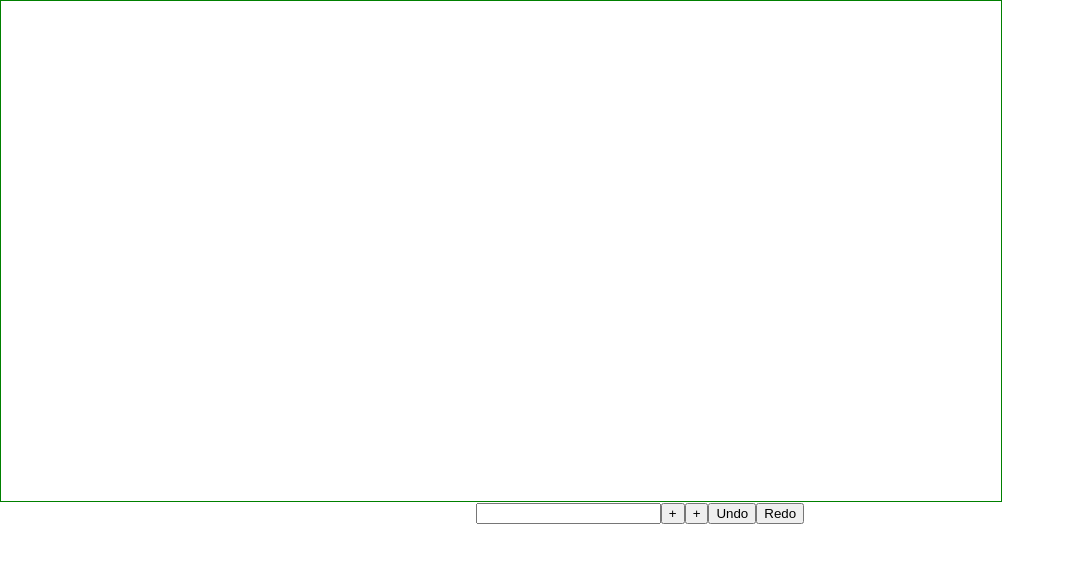
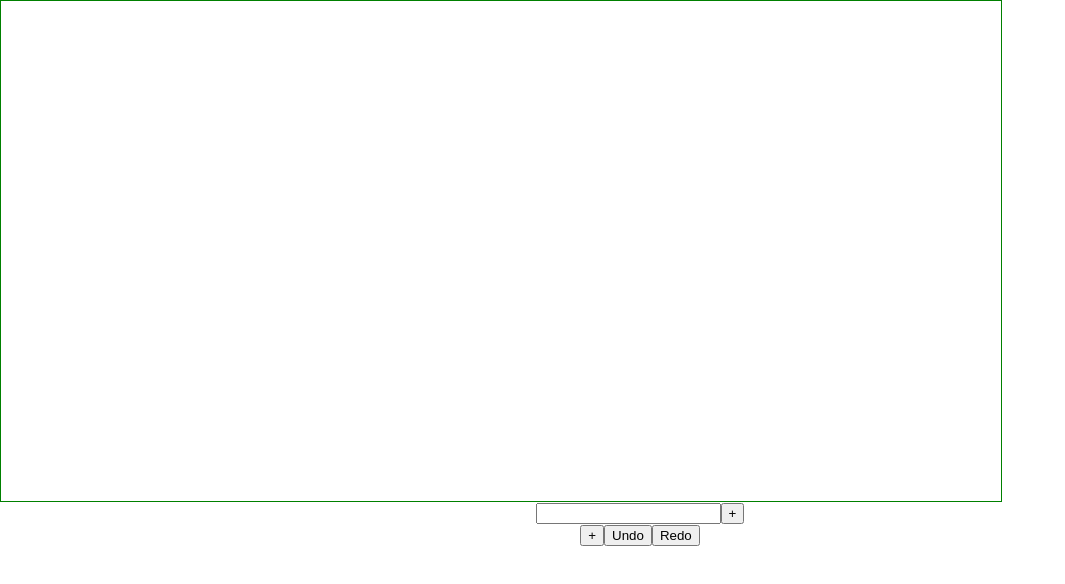
Before and after one commit to heyimcsy/undo-manager-library, a React (Create React App) app: page / in a window 1280 px wide. Shown: the top 584 px of the page, without its empty margins (0-1065 px from the left). Built offline with nearby package versions, Linux system fonts and the light colour scheme; what undo-manager would draw is missing.

Commit message:
기능에 따른 컴포넌트 분리

```diff
--- a/src/App.js
+++ b/src/App.js
@@ -1,79 +1,24 @@
 import './App.css';
-import { useEffect, useRef, useState } from 'react';
-import { useUndo } from './hook/useUndo.ts';
-
-
+import { useEffect, useRef } from 'react';
+import Main from './components/main';
+import Undo from './components/undo';
+import Redo from './components/redo';
 
 function App() {
-  // const people = useRef([]); // Ref to hold the actual array
   const number = useRef(0)
-  const {createPerson, undoManager,num} = useUndo()
-  const [addName, setAddName] = useState(''); // Input value state
-  // const [num, setNum] = useState([]); // State to trigger UI updates
-
-  // const addPerson = (name) => {
-  //   people.current.push(name); // Add name to the ref
-  //   setNum([...people.current]); // Trigger re-render by updating state
-  //   console.log(getPeople());
-  // };
-  //
-  // const removePerson = () => {
-  //   people.current.pop(); // Remove the last name from the ref
-  //   setNum([...people.current]); // Trigger re-render by updating state
-  //   console.log(getPeople());
-  // };
-  //
-  // const getPeople = () => {
-  //   return people.current;
-  // };
-
-  const nameChange = (e) => {
-    setAddName(e.target.value); // Update input value
-  };
-
-  const addNameButton = () => {
-    if (addName) {
-      createPerson(addName); // Add the input name
-      setAddName('')
-    }
-  };
-
-  // const createPerson =(name) => {
-  //   addPerson(name);
-  //   undoManager.add({
-  //     undo: () => removePerson(),
-  //     redo: () => addPerson(name),
-  //   });
-  // };
 
 useEffect(() => {
   console.log('number', number.current)
 },[number.current])
   return (
     <div className="App">
-      <div
-        style={{
-          height: '500px',
-          width: '1000px',
-          border: '1px solid green',
-          display: 'flex',
-          justifyContent: 'center',
-        }}
-      >
-        <ul>
-          {num.map((name, index) => (
-            <li key={index}>{name}</li>
-          ))}
-        </ul>
-      </div>
-      <input value={addName} onChange={nameChange} />
-      <button onClick={addNameButton}>+</button>
+      <Main/>
       <button onClick={() => {
         number.current ++
         console.log('mu', number.current)
       }}>+</button>
-      <button onClick={() => undoManager.undo()}>Undo</button>
-      <button onClick={() => undoManager.redo()}>Redo</button>
+      <Undo/>
+      <Redo/>
     </div>
   );
 }
--- /dev/null
+++ b/src/components/main.jsx
@@ -0,0 +1,39 @@
+import { useUndo } from '../hook/useUndo.ts';
+import { useState } from 'react';
+
+function Main () {
+  const {createPerson, undoManager,num} = useUndo()
+  const [addName, setAddName] = useState(''); // Input value state
+  const nameChange = (e) => {
+    setAddName(e.target.value); // Update input value
+  };
+
+  const addNameButton = () => {
+    if (addName) {
+      createPerson(addName); // Add the input name
+      setAddName('')
+    }
+  };
+  return(
+    <div>
+      <div
+        style={{
+          height: '500px',
+          width: '1000px',
+          border: '1px solid green',
+          display: 'flex',
+          justifyContent: 'center',
+        }}
+      >
+        <ul>
+          {num.map((name, index) => (
+            <li key={index}>{name}</li>
+          ))}
+        </ul>
+      </div>
+      <input value={addName} onChange={nameChange}/>
+      <button onClick={addNameButton}>+</button>
+    </div>
+  )
+}
+export default Main
--- /dev/null
+++ b/src/components/redo.jsx
@@ -0,0 +1,7 @@
+import { useUndo } from '../hook/useUndo.ts';
+
+function Redo() {
+  const {  undoManager } = useUndo()
+  return <button onClick={() => undoManager.redo()}>Redo</button>
+}
+export default Redo
--- /dev/null
+++ b/src/components/undo.jsx
@@ -0,0 +1,7 @@
+import { useUndo } from '../hook/useUndo.ts';
+
+function Undo() {
+  const {  undoManager } = useUndo()
+  return <button onClick={() => undoManager.undo()}>Undo</button>
+}
+export default Undo
```
